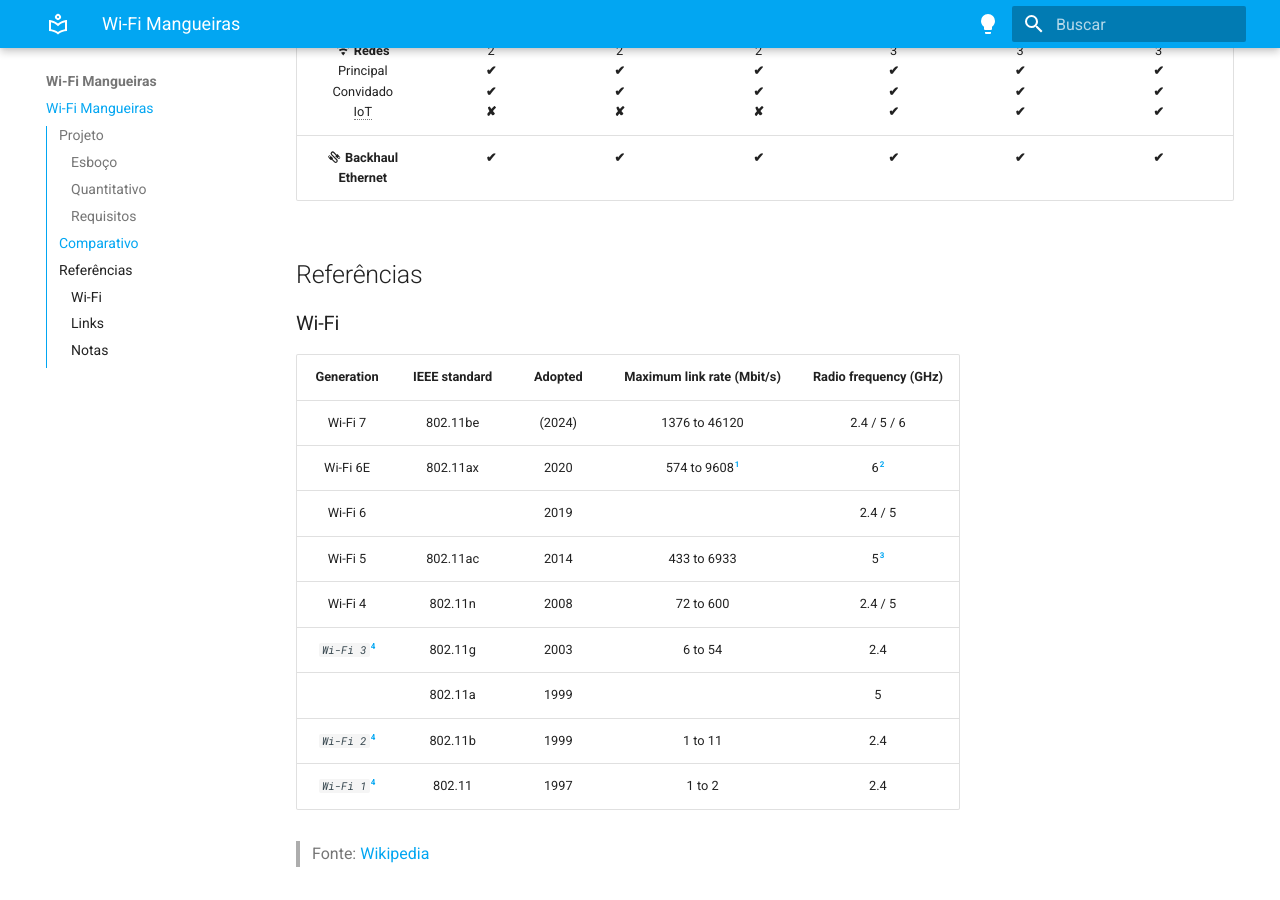
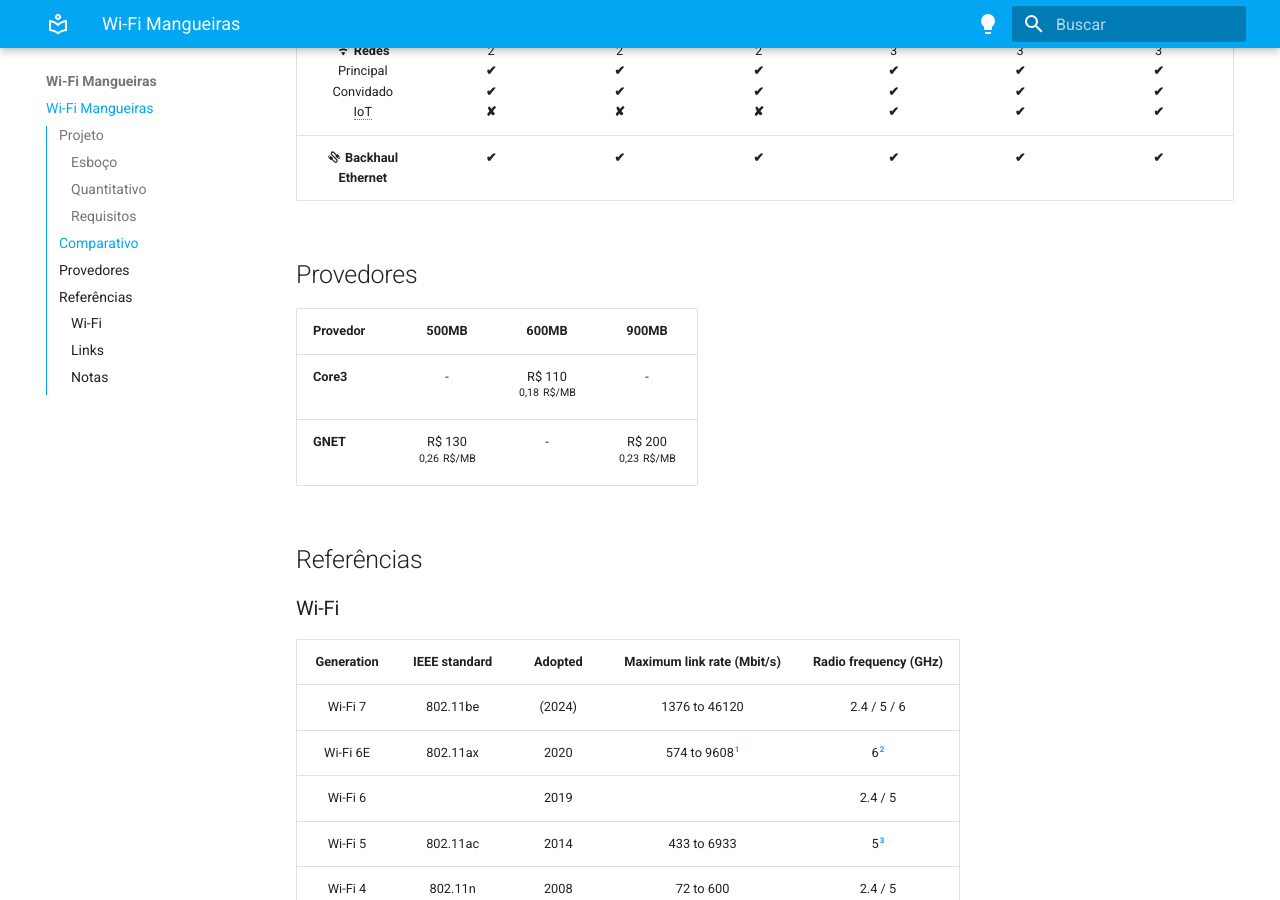
Before and after one commit to marcovidero/wi-fi-ilha, an MkDocs documentation site: the page built from docs/index.md, in a window 1280 px wide and 900 px high, scrolled down 2016 px. Built offline with MkDocs 1.6.1 and Material for MkDocs 9.7.7, drawn with Linux system fonts in a browser that asks for light colours.

Commit message:
Incluída cotação dos provedores

```diff
--- a/docs/index.md
+++ b/docs/index.md
@@ -37,6 +37,13 @@
 |                   :simple-letsencrypt: **Criptografia WPA3**                    |                         **✔**                          |                          **✔**                           |                              **✘**                               |                         **✘**                          |                          **✔**                           |                              **✔**                              |
 |              :material-wifi: **Redes**<br>Principal<br>Convidado<br>IoT               |             2<br>**✔**<br>**✔**<br>**✘**             |              2<br>**✔**<br>**✔**<br>**✘**              |                  2<br>**✔**<br>**✔**<br>**✘**                  |             3<br>**✔**<br>**✔**<br>**✔**             |              3<br>**✔**<br>**✔**<br>**✔**              |                 3<br>**✔**<br>**✔**<br>**✔**                  |
 |                   :material-cable-data: **Backhaul Ethernet**                   |                         **✔**                          |                          **✔**                           |                              **✔**                               |                         **✔**                          |                          **✔**                           |                              **✔**                              |
+
+## Provedores
+
+| Provedor  |          500MB           |          600MB           |          900MB           |
+| :-------- | :----------------------: | :----------------------: | :----------------------: |
+| **Core3** |            -             | R$ 110<br>^0,18^ ^R$/MB^ |            -             |
+| **GNET**  | R$ 130<br>^0,26^ ^R$/MB^ |            -             | R$ 200<br>^0,23^ ^R$/MB^ |
 
 ## Referências
 
```
